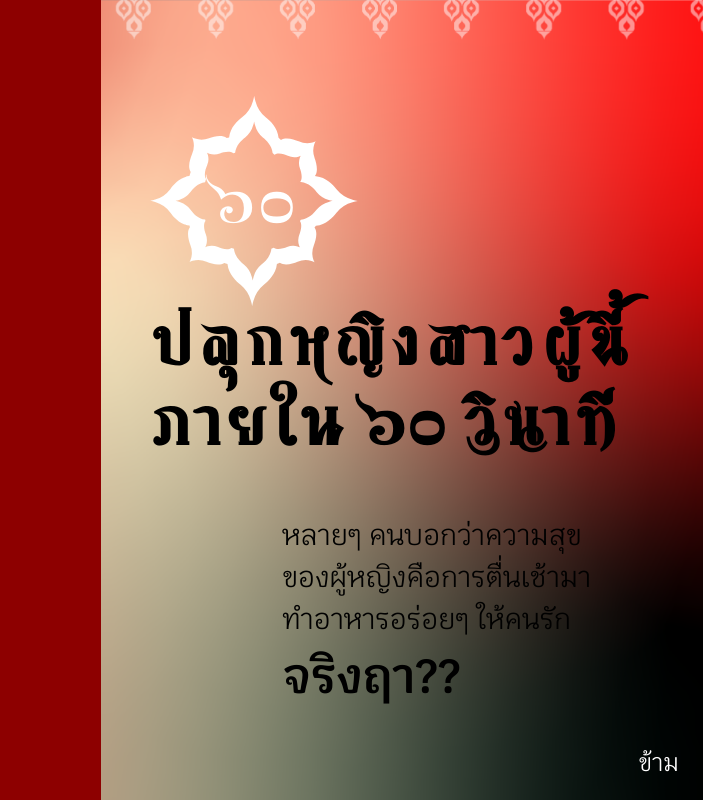
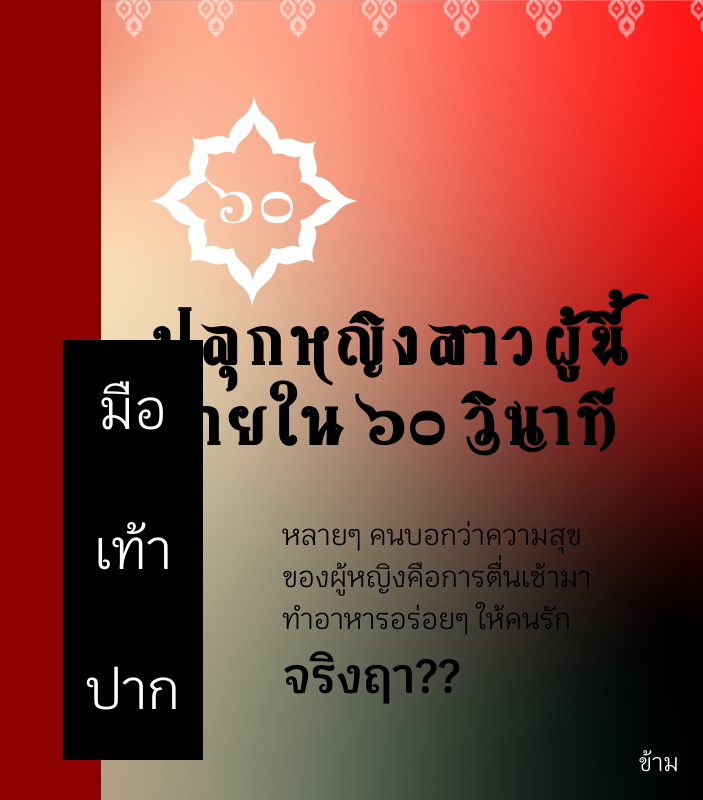
Before and after one commit to jakkaphantee/srichart, a Vue app: page / in a window 1280 px wide. Shown: the whole page, without its empty margins (577-1280 px from the left). Built offline with nearby package versions, Linux system fonts and the light colour scheme.

Commit message:
Add action buttons

```diff
--- a/src/components/Intro/ActionButton.vue
+++ b/src/components/Intro/ActionButton.vue
@@ -1,6 +1,59 @@
 <template>
   <div class="action-button-container">
-    <div style="width: 200px; height: 200px; background-color: black;">
-    </div>
+    <button
+      v-for="button in actionList"
+      :key="button.label"
+      class="action-button"
+      @click="$emit('changeImageType', button.action)"
+    >
+      {{ button.label }}
+    </button>
   </div>
 </template>
+
+<script>
+export default {
+  data() {
+    return {
+      actionList: [
+        {
+          label: 'มือ',
+          action: 'hand'
+        },
+        {
+          label: 'เท้า',
+          action: 'feet'
+        },
+        {
+          label: 'ปาก',
+          action: 'mouth'
+        }
+      ]
+    }
+  }
+}
+</script>
+
+<style lang="scss" scoped>
+.action-button-container {
+  position: absolute;
+  left: 50%;
+  right: 49%;
+  bottom: 0;
+  width: fit-content;
+  height: fit-content;
+  margin-bottom: 40px;
+  z-index: 10;
+}
+
+.action-button {
+  display: inline;
+  width: 140px;
+  height: 140px;
+  background-color: black;
+  border: none;
+  color: white;
+  font-size: 54px;
+  margin-right: 100px;
+}
+</style>
--- a/src/views/Intro.vue
+++ b/src/views/Intro.vue
@@ -23,7 +23,7 @@
         ข้าม
       </button>
     </div>
-    <ActionButton />
+    <ActionButton @changeImageType="changeImageType" />
   </div>
 </template>
 
@@ -42,6 +42,11 @@ export default {
       introHeadText: 'ปลุกหญิงสาวผู้นี้\nภายใน ๖๐ วินาที',
       introBodyText: 'หลายๆ คนบอกว่าความสุข\nของผู้หญิงคือการตื่นเช้ามา\nทำอาหารอร่อยๆ ให้คนรัก',
       introFooterText: 'จริงฤา??'
+    }
+  },
+  methods: {
+    changeImageType(actionType) {
+      console.log(actionType) // change left side image
     }
   }
 }
```
